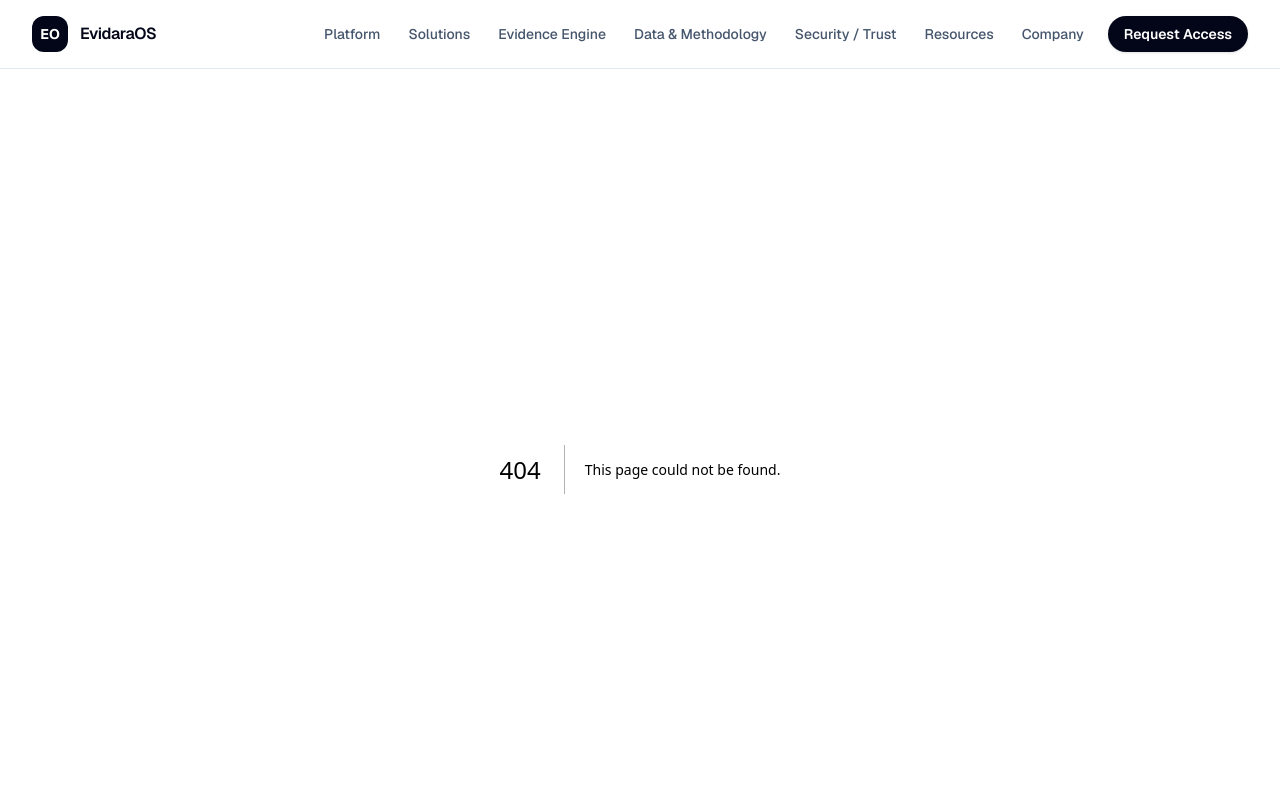
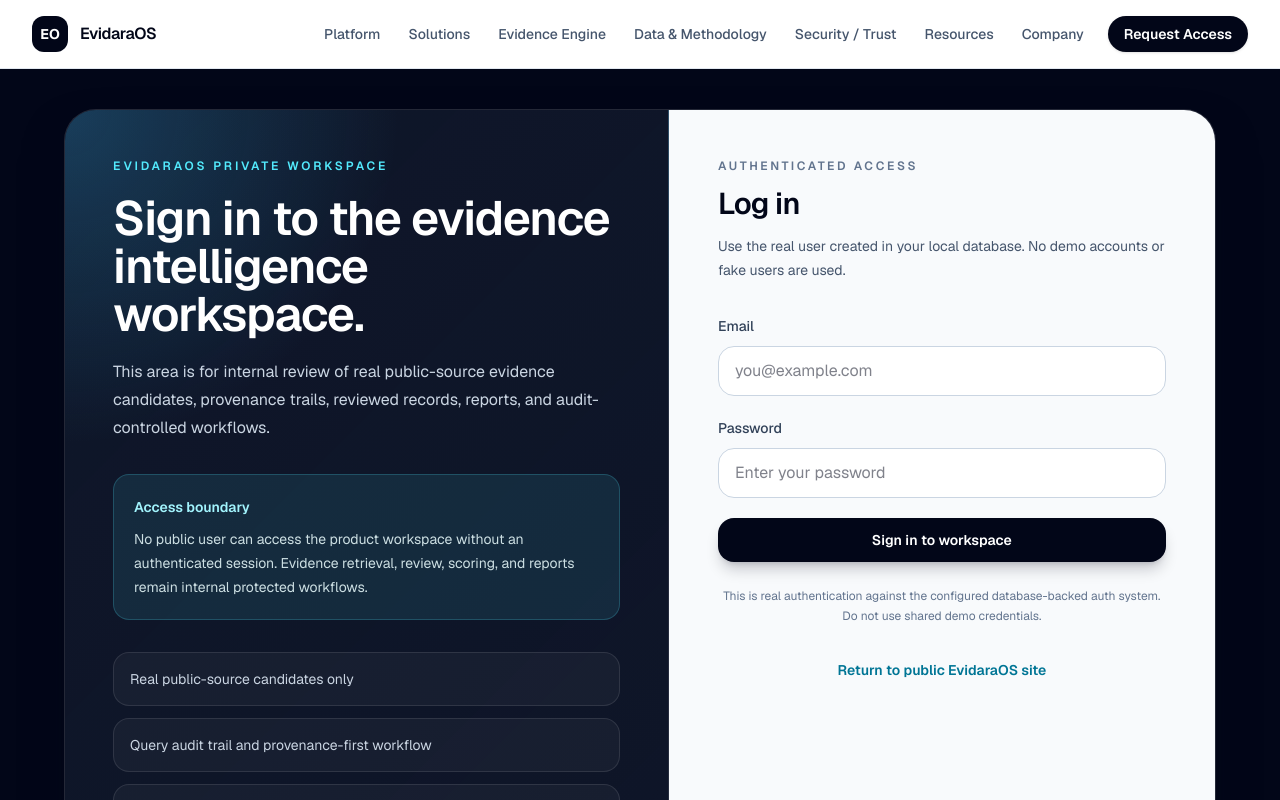
Before and after one commit to kunalkaiser/pharmaos, a Next.js app: page /login in a window 1280 px wide. Before the commit this address had no page. Shown: the top 800 px of the page. Built offline with nearby package versions, Linux system fonts and the light colour scheme.

Commit message:
Add authenticated login page

```diff
--- /dev/null
+++ b/src/app/login/page.tsx
@@ -0,0 +1,156 @@
+"use client";
+
+import { FormEvent, useState } from "react";
+import { useRouter, useSearchParams } from "next/navigation";
+
+export default function LoginPage() {
+  const router = useRouter();
+  const searchParams = useSearchParams();
+  const next = searchParams.get("next") || "/app";
+
+  const [email, setEmail] = useState("");
+  const [password, setPassword] = useState("");
+  const [error, setError] = useState("");
+  const [loading, setLoading] = useState(false);
+
+  async function handleSubmit(event: FormEvent<HTMLFormElement>) {
+    event.preventDefault();
+    setError("");
+    setLoading(true);
+
+    try {
+      const response = await fetch("/api/auth/login", {
+        method: "POST",
+        headers: {
+          "Content-Type": "application/json",
+        },
+        body: JSON.stringify({
+          email,
+          password,
+        }),
+      });
+
+      const payload = await response.json().catch(() => null);
+
+      if (!response.ok) {
+        setError(payload?.error || "Login failed. Check your email and password.");
+        return;
+      }
+
+      router.push(next);
+      router.refresh();
+    } catch {
+      setError("Login failed because the server could not be reached.");
+    } finally {
+      setLoading(false);
+    }
+  }
+
+  return (
+    <main className="min-h-screen bg-slate-950 px-6 py-10 text-slate-100">
+      <div className="mx-auto flex min-h-[80vh] max-w-6xl items-center justify-center">
+        <div className="grid w-full overflow-hidden rounded-[2rem] border border-white/10 bg-white/[0.04] shadow-2xl shadow-slate-950/60 md:grid-cols-[1.05fr_0.95fr]">
+          <section className="border-b border-white/10 bg-[radial-gradient(circle_at_top_left,rgba(56,189,248,0.24),transparent_34%),linear-gradient(135deg,rgba(15,23,42,0.92),rgba(15,23,42,0.72))] p-8 md:border-b-0 md:border-r md:p-12">
+            <p className="text-xs font-semibold uppercase tracking-[0.24em] text-cyan-300">
+              EvidaraOS private workspace
+            </p>
+            <h1 className="mt-5 max-w-xl text-4xl font-semibold tracking-tight text-white md:text-5xl">
+              Sign in to the evidence intelligence workspace.
+            </h1>
+            <p className="mt-5 max-w-xl text-base leading-7 text-slate-300">
+              This area is for internal review of real public-source evidence candidates,
+              provenance trails, reviewed records, reports, and audit-controlled workflows.
+            </p>
+
+            <div className="mt-8 rounded-2xl border border-cyan-300/20 bg-cyan-300/10 p-5 text-sm leading-6 text-cyan-50">
+              <p className="font-semibold text-cyan-200">Access boundary</p>
+              <p className="mt-2 text-cyan-50/85">
+                No public user can access the product workspace without an authenticated session.
+                Evidence retrieval, review, scoring, and reports remain internal protected workflows.
+              </p>
+            </div>
+
+            <div className="mt-8 grid gap-3 text-sm text-slate-300">
+              <div className="rounded-2xl border border-white/10 bg-white/[0.04] p-4">
+                Real public-source candidates only
+              </div>
+              <div className="rounded-2xl border border-white/10 bg-white/[0.04] p-4">
+                Query audit trail and provenance-first workflow
+              </div>
+              <div className="rounded-2xl border border-white/10 bg-white/[0.04] p-4">
+                Reviewed evidence required before reports or scoring
+              </div>
+            </div>
+          </section>
+
+          <section className="bg-slate-50 p-8 text-slate-950 md:p-12">
+            <div className="mx-auto max-w-md">
+              <p className="text-xs font-semibold uppercase tracking-[0.22em] text-slate-500">
+                Authenticated access
+              </p>
+              <h2 className="mt-3 text-3xl font-semibold tracking-tight">
+                Log in
+              </h2>
+              <p className="mt-3 text-sm leading-6 text-slate-600">
+                Use the real user created in your local database. No demo accounts or fake users are used.
+              </p>
+
+              <form onSubmit={handleSubmit} className="mt-8 space-y-5">
+                <label className="block">
+                  <span className="text-sm font-medium text-slate-700">Email</span>
+                  <input
+                    type="email"
+                    required
+                    autoComplete="email"
+                    value={email}
+                    onChange={(event) => setEmail(event.target.value)}
+                    className="mt-2 w-full rounded-2xl border border-slate-300 bg-white px-4 py-3 text-slate-950 outline-none transition focus:border-cyan-600 focus:ring-4 focus:ring-cyan-100"
+                    placeholder="you@example.com"
+                  />
+                </label>
+
+                <label className="block">
+                  <span className="text-sm font-medium text-slate-700">Password</span>
+                  <input
+                    type="password"
+                    required
+                    autoComplete="current-password"
+                    value={password}
+                    onChange={(event) => setPassword(event.target.value)}
+                    className="mt-2 w-full rounded-2xl border border-slate-300 bg-white px-4 py-3 text-slate-950 outline-none transition focus:border-cyan-600 focus:ring-4 focus:ring-cyan-100"
+                    placeholder="Enter your password"
+                  />
+                </label>
+
+                {error ? (
+                  <div className="rounded-2xl border border-red-200 bg-red-50 px-4 py-3 text-sm text-red-700">
+                    {error}
+                  </div>
+                ) : null}
+
+                <button
+                  type="submit"
+                  disabled={loading}
+                  className="w-full rounded-2xl bg-slate-950 px-5 py-3 text-sm font-semibold text-white shadow-lg shadow-slate-950/20 transition hover:bg-slate-800 disabled:cursor-not-allowed disabled:opacity-60"
+                >
+                  {loading ? "Signing in..." : "Sign in to workspace"}
+                </button>
+              </form>
+
+              <p className="mt-6 text-center text-xs leading-5 text-slate-500">
+                This is real authentication against the configured database-backed auth system.
+                Do not use shared demo credentials.
+              </p>
+
+              <div className="mt-8 text-center">
+                <a href="/" className="text-sm font-semibold text-cyan-700 hover:text-cyan-900">
+                  Return to public EvidaraOS site
+                </a>
+              </div>
+            </div>
+          </section>
+        </div>
+      </div>
+    </main>
+  );
+}
```
